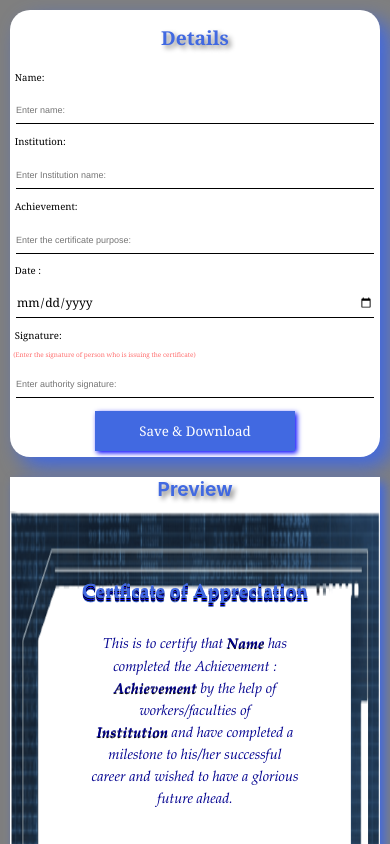
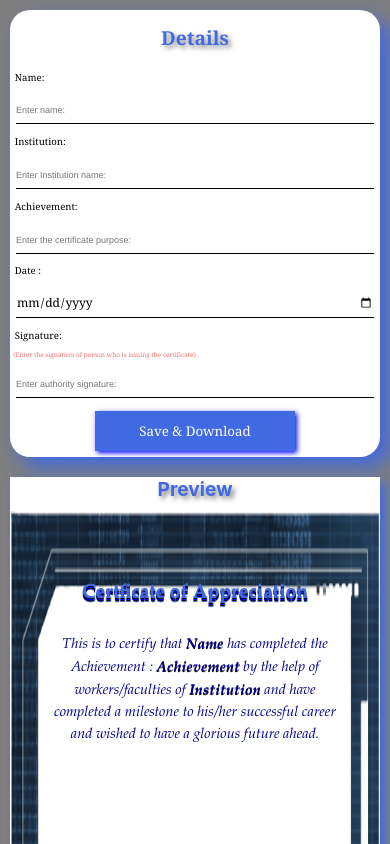
Before and after one commit to neme-sis/Certificate-Generator, a React (Create React App) app: page / in a window 390 px wide. Shown: the top 844 px of the page. Built offline with nearby package versions, Linux system fonts and the light colour scheme; the HTML template or start-up script is replaced by a standard one.

Commit message:
fixing a bug in style

```diff
--- a/src/styles/certificate.css
+++ b/src/styles/certificate.css
@@ -94,4 +94,7 @@ section span.sign{
         width: 100%;
         margin-left: 10px;
     }
+    .content{
+        padding: 20px 40px;
+    }
 }
```
